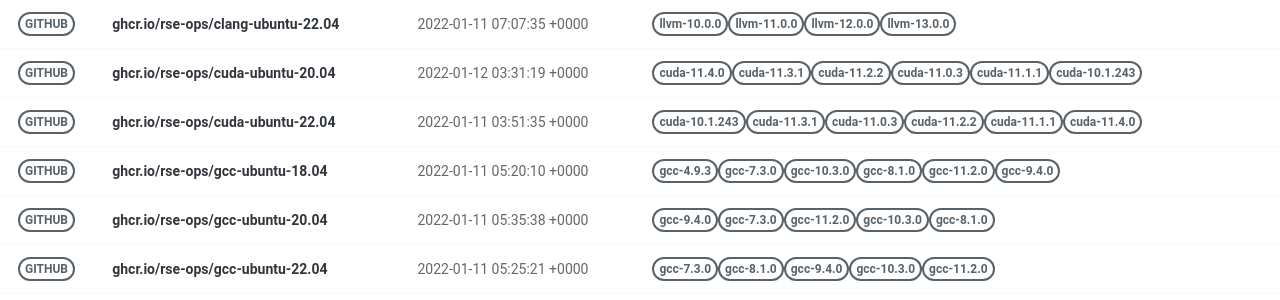
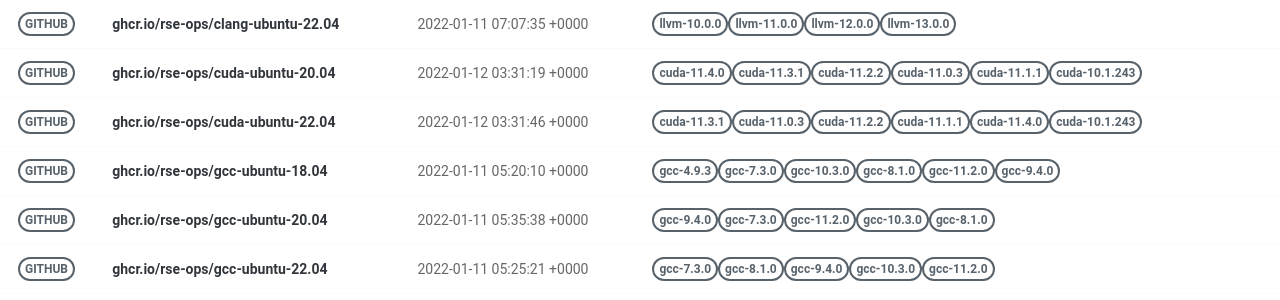
Before and after one commit to rse-ops/docker-images, a Jekyll site: the page built from pages/index.md, in a window 1280 px wide. Shown: the part 228-528 px from the top of the page. Built offline with Jekyll 4.4.1, drawn with Linux system fonts in a browser that asks for light colours; nearby versions of some CDN libraries.

Commit message:
Automated push to update library 2022-01-12

```diff
--- a/_library/ghcr.io-rse-ops-cuda-ubuntu-22.04.md
+++ b/_library/ghcr.io-rse-ops-cuda-ubuntu-22.04.md
@@ -1,14 +1,11 @@
 ---
 layout: container
 name: ghcr.io/rse-ops/cuda-ubuntu-22.04
-updated_at: 2022-01-11 03:51:35.164761
+updated_at: 2022-01-12 03:31:46.669712
 
 
 container_url: https://github.com/orgs/rse-ops/packages/container/package/cuda-ubuntu-22.04
 versions:
- - tag: cuda-10.1.243
-   dockerfile: https://github.com/rse-ops/docker-images/blob/main/ubuntu/cuda/Dockerfile
-   manifest: https://crane.ggcr.dev/manifest/ghcr.io/rse-ops/cuda-ubuntu-22.04:cuda-10.1.243
  - tag: cuda-11.3.1
    dockerfile: https://github.com/rse-ops/docker-images/blob/main/ubuntu/cuda/Dockerfile
    manifest: https://crane.ggcr.dev/manifest/ghcr.io/rse-ops/cuda-ubuntu-22.04:cuda-11.3.1
```
Also changed, not shown: other parts of _library/ghcr.io-rse-ops-cuda-ubuntu-22.04.md (+3 -0 lines).
